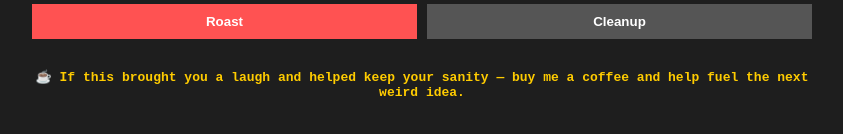
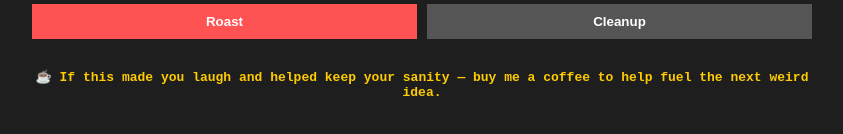
Before and after one commit to robhortn/roast-my-job, a website: page index.html in a window 1280 px wide. Shown: the part 354-488 px from the top of the page, without its empty margins (218-1061 px from the left). Drawn offline with Linux system fonts and the light colour scheme.

Commit message:
Update buy me a coffee msg (#7)

```diff
--- a/index.html
+++ b/index.html
@@ -39,8 +39,8 @@
       <div id="output"></div>
       <div class="tipjar">
         <a href="https://buymeacoffee.com/robhorton" target="_blank">
-          ☕ If this brought you a laugh and helped keep your sanity — buy me a
-          coffee and help fuel the next weird idea.
+          ☕ If this made you laugh and helped keep your sanity — buy me a
+          coffee to help fuel the next weird idea.
         </a>
       </div>
     </div>
```
